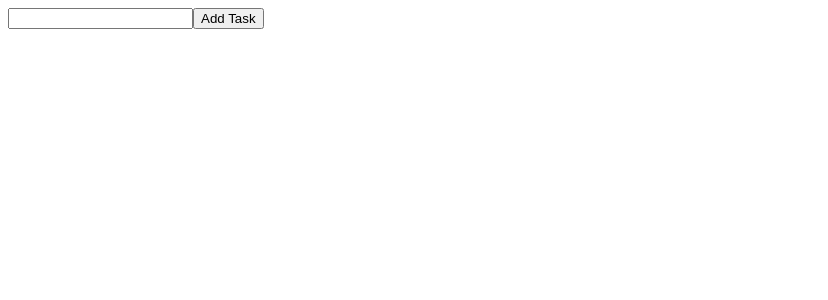
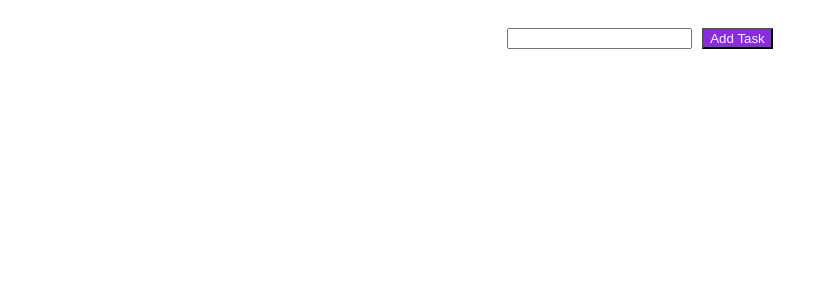
Before and after one commit to dark-N00B/ReactToDoList, a React (Create React App) app: page / in a window 1280 px wide. Shown: the top 300 px of the page, without its empty margins (0-828 px from the left). Built offline with nearby package versions, Linux system fonts and the light colour scheme.

Commit message:
Beautified

```diff
--- /dev/null
+++ b/index.html
@@ -0,0 +1,6 @@
+<!DOCTYPE html>
+<html>
+    <body>
+        <iframe src="./public/index.html" title="React ToDo List App"></iframe>
+    </body>
+</html>
--- a/src/App.js
+++ b/src/App.js
@@ -9,11 +9,12 @@ export default function App() {
     const [todoList, setTodoList] = useState([])
 
     return (
-        <div>
+        <div class="main">
+            <div class="addTask">
             <input type="text" value={task} onChange={(e) => {
                 setTask (e.target.value);
             }}/>
-            <button onClick={() => {
+            <button class="btnStyle" onClick={() => {
                 if (task!='') {
                     setTodoList([...todoList, task]);
                     setTask('');
@@ -21,6 +22,7 @@ export default function App() {
             }
 
             }>Add Task</button>
+            </div>
         </div>
 
     )
--- a/src/style.css
+++ b/src/style.css
@@ -1,3 +1,24 @@
 h1, p {
     font-family: Lato;
   }
+
+
+
+
+  .main {
+    display: flex;
+    flex-direction: column;
+  }
+
+  .addTask {
+  margin: 10px;
+  padding: 10px;
+  justify-content: center;
+  text-align: center;
+}
+
+.btnStyle {
+  margin-left: 10px;
+  background-color: blueviolet;
+  color:aliceblue
+}
```
